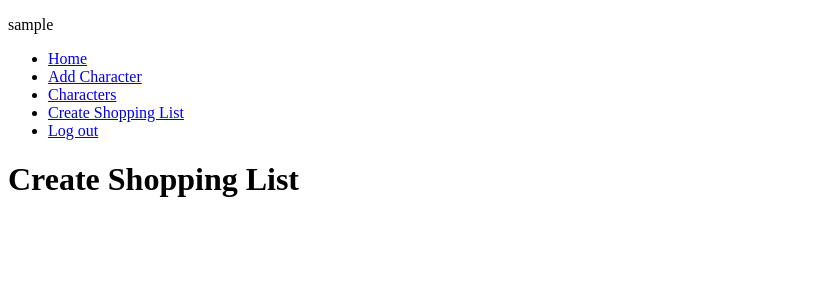
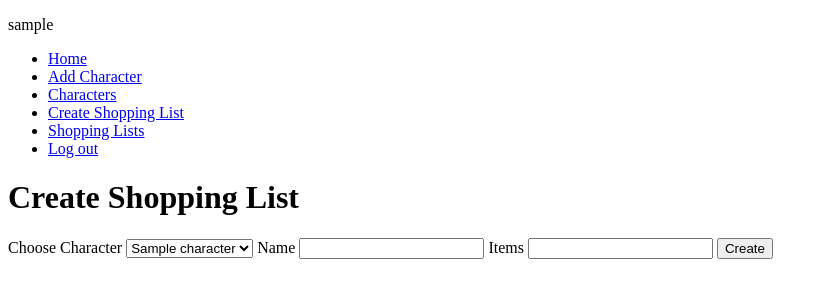
Before and after one commit to Nicksil/inventory-management, a Django app: a page that uses inventory_management/templates/base.html in a window 1280 px wide. Shown: the top 300 px of the page, without its empty margins (0-828 px from the left). Run offline with Django 3.2, Linux system fonts and the light colour scheme; a user stored in the database is signed in; tables that the repository leaves empty hold one stand-in row (values such as "Sample post").

Commit message:
Added shopping list

```diff
--- a/inventory_management/inventory_management/settings.py
+++ b/inventory_management/inventory_management/settings.py
@@ -18,6 +18,7 @@ INSTALLED_APPS = (
     'django.contrib.messages',
     'django.contrib.staticfiles',
 
+    'debug_toolbar',
     'django_extensions',
 
     'characters',
--- a/inventory_management/lists/urls.py
+++ b/inventory_management/lists/urls.py
@@ -3,7 +3,11 @@ from __future__ import absolute_import
 from django.conf.urls import url
 
 from .views import shoppinglist_create_view
+from .views import shoppinglist_list_view
+from .views import shoppinglist_update_view
 
 urlpatterns = [
     url(r'^create/$', shoppinglist_create_view, name='shoppinglist_create'),
+    url(r'^list/$', shoppinglist_list_view, name='shoppinglist_list'),
+    url(r'^(?P<pk>\d+)/update/$', shoppinglist_update_view, name='shoppinglist_update'),
 ]
--- a/inventory_management/lists/views.py
+++ b/inventory_management/lists/views.py
@@ -1,5 +1,62 @@
+from __future__ import absolute_import
+
+from django.shortcuts import redirect
 from django.shortcuts import render
+
+from .models import ShoppingList
+from characters.models import Character
+from items.models import Item
+
+
+def shoppinglist_list_view(request):
+    shoppinglists = ShoppingList.objects.all()
+
+    return render(
+        request,
+        'lists/shoppinglist_list_view.html',
+        {'shoppinglists': shoppinglists}
+    )
+
+
+def shoppinglist_update_view(request, pk):
+    shoppinglist = ShoppingList.objects.get(pk=pk)
+    if request.method == 'POST':
+        name = request.POST['name']
+        items = request.POST['items']
+
+        shoppinglist.name = name
+        shoppinglist.save()
+
+        if len(items):
+            item_obj = Item.objects.get(type_name=items)
+            shoppinglist.items.add(item_obj)
+
+        return redirect('lists:shoppinglist_list')
+
+    return render(
+        request,
+        'lists/shoppinglist_update_view.html',
+        {'shoppinglist': shoppinglist}
+    )
 
 
 def shoppinglist_create_view(request):
-    return render(request, 'lists/shoppinglist_create_view.html')
+    if request.method == 'POST':
+        character_obj = Character.objects.get(name=request.POST['character'])
+        name = request.POST['name']
+        item_obj = Item.objects.get(type_name=request.POST['items'])
+
+        shoppinglist = ShoppingList.objects.create(
+            name=name,
+            character=character_obj,
+        )
+        shoppinglist.items.add(item_obj)
+
+        return redirect('lists:shoppinglist_create')
+
+    characters = request.user.characters.all()
+    return render(
+        request,
+        'lists/shoppinglist_create_view.html',
+        {'characters': characters}
+    )
--- a/inventory_management/templates/base.html
+++ b/inventory_management/templates/base.html
@@ -14,6 +14,7 @@
                 <li><a href="{% url 'characters:add' %}">Add Character</a></li>
                 <li><a href="{% url 'characters:list' %}">Characters</a></li>
                 <li><a href="{% url 'lists:shoppinglist_create' %}">Create Shopping List</a></li>
+                <li><a href="{% url 'lists:shoppinglist_list' %}">Shopping Lists</a></li>
                 <li><a href="{% url 'logout' %}">Log out</a></li>
             {% else %}
                 <li><a href="{% url 'login' %}">Log in</a></li>
--- a/inventory_management/templates/lists/shoppinglist_create_view.html
+++ b/inventory_management/templates/lists/shoppinglist_create_view.html
@@ -1,4 +1,18 @@
 {% extends "base.html" %}
 {% block body %}
     <h1>Create Shopping List</h1>
+    <form action="" method="POST">
+        {% csrf_token %}
+        <label for="_character">Choose Character</label>
+        <select name="character" id="_character">
+            {% for character in characters %}
+                <option value="{{ character.name }}">{{ character.name }}</option>
+            {% endfor %}
+        </select>
+        <label for="_name">Name</label>
+        <input type="text" id="_name" name="name">
+        <label for="_items">Items</label>
+        <input type="text" id="_items" name="items">
+        <button type="submit">Create</button>
+    </form>
 {% endblock %}
```
Also changed, not shown: inventory_management/templates/lists/shoppinglist_list_view.html (added, +9 -0 lines), inventory_management/templates/lists/shoppinglist_update_view.html (added, +18 -0 lines).
